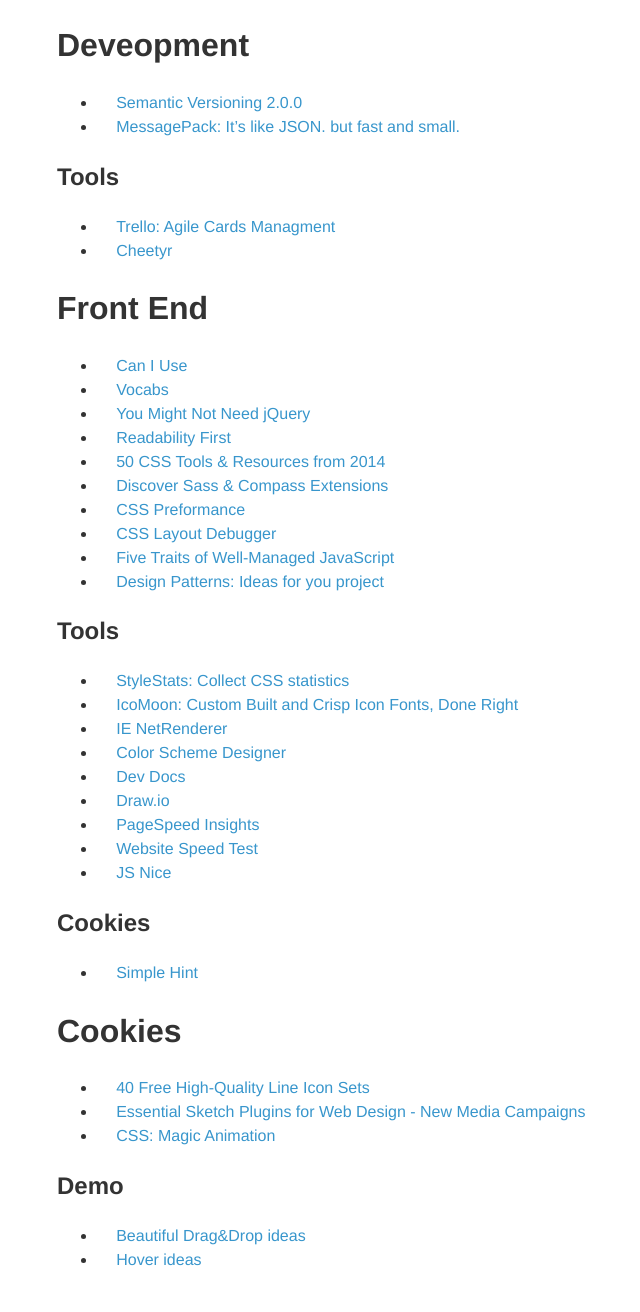
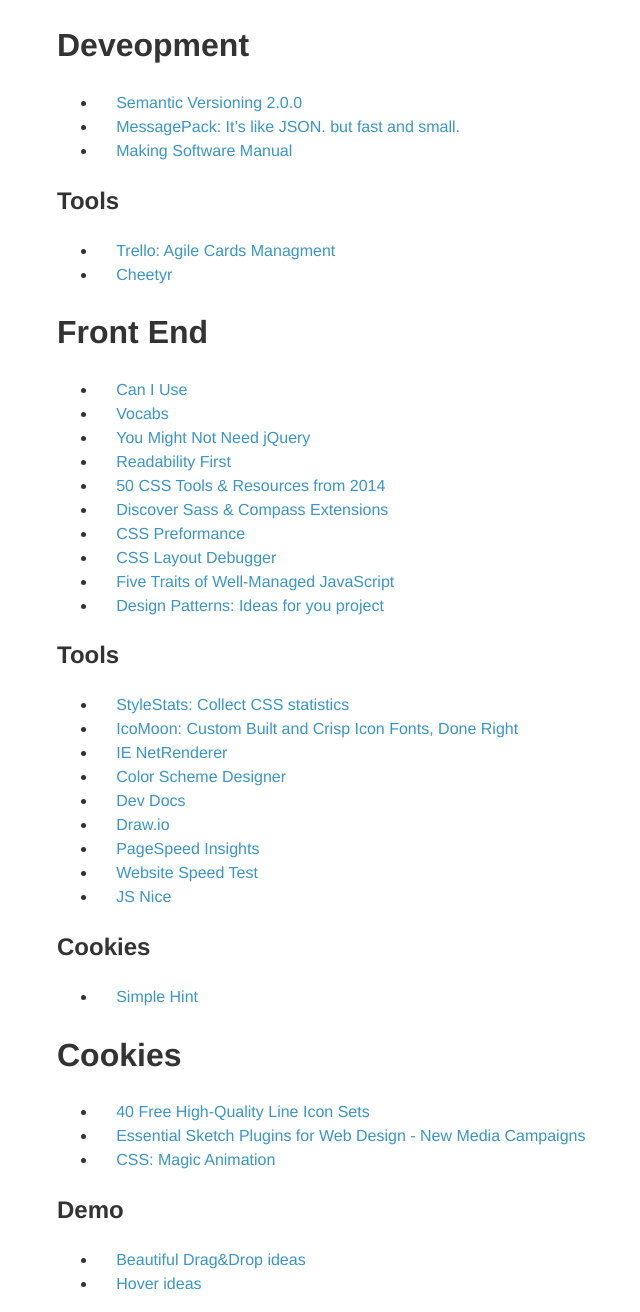
Before and after one commit to gordio/gordio.github.io, a Jekyll site: the page built from links.md, in a window 1280 px wide. Shown: the whole page, without its empty margins (98-738 px from the left). Built offline with Jekyll 4.4.1, drawn with Linux system fonts in a browser that asks for light colours; nearby versions of some CDN libraries; before the commit the page ends 1288 px from its top, so only the background shows below that.

Commit message:
add making-software

```diff
--- a/links.md
+++ b/links.md
@@ -7,6 +7,7 @@
 ==========
 - [Semantic Versioning 2.0.0](http://semver.org/)
 - [MessagePack: It's like JSON. but fast and small.](http://msgpack.org/)
+- [Making Software Manual](https://www.gov.uk/service-manual/making-software)
 
 Tools
 -----
```
